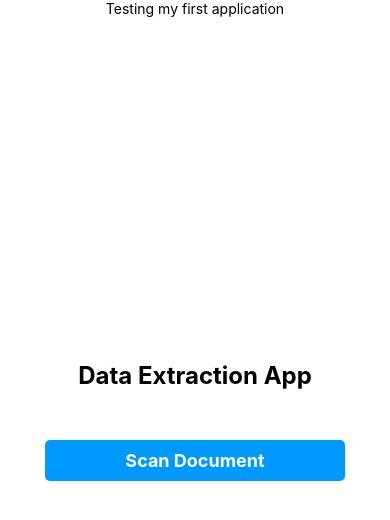
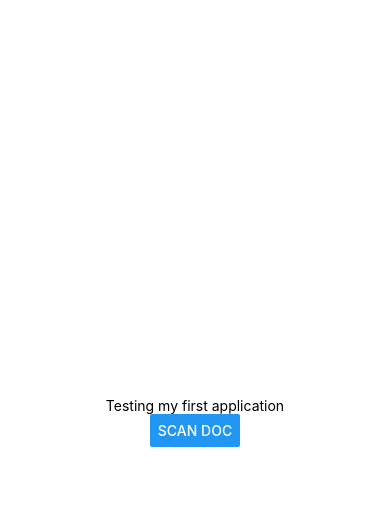
Before and after one commit to Bilal-01/tablextract, a React Native app: screen / in a window 390 px wide. Shown: the top 520 px of the page. Built offline with nearby package versions, Linux system fonts and the light colour scheme.

Commit message:
custom button added

```diff
--- a/src/components/atoms/button.js
+++ b/src/components/atoms/CustomButton.js
@@ -8,7 +8,7 @@ import {
   } from 'react-native';
 
 
-export default function Button(props) {
+export default function CustomButton(props) {
   return (
     <View style={styles.container}>
       <Button
--- a/src/pages/home.js
+++ b/src/pages/home.js
@@ -1,16 +1,14 @@
 import React from 'react';
 import { StyleSheet, Text, View, TouchableOpacity } from 'react-native';
+import CustomButton from '../components/atoms/CustomButton.js';
 
 export default function Home({ navigation }) {
   return (
-    <View style={styles.container}>
-      <Text style={styles.title}>Data Extraction App</Text>
-      <TouchableOpacity
-        style={styles.button}
-        onPress={() => navigation.navigate('ScanScreen')}
-      >
-        <Text style={styles.buttonText}>Scan Document</Text>
-      </TouchableOpacity>
+    <View styles = {styles.container}>
+      <CustomButton
+        title="Scan Doc"
+        onPressHandler={() => Alert.alert('Scanning Doc')}
+      />
     </View>
   );
 }
@@ -18,26 +16,8 @@ export default function Home({ navigation }) {
 const styles = StyleSheet.create({
   container: {
     flex: 1,
+    backgroundColor: '#fff',
     alignItems: 'center',
     justifyContent: 'center',
-    backgroundColor: '#fff',
-  },
-  title: {
-    fontSize: 24,
-    fontWeight: 'bold',
-    marginBottom: 50,
-  },
-  button: {
-    backgroundColor: '#0099ff',
-    borderRadius: 5,
-    padding: 10,
-    marginBottom: 20,
-    minWidth: 300,
-  },
-  buttonText: {
-    color: '#fff',
-    textAlign: 'center',
-    fontSize: 18,
-    fontWeight: 'bold',
   },
 });
```
